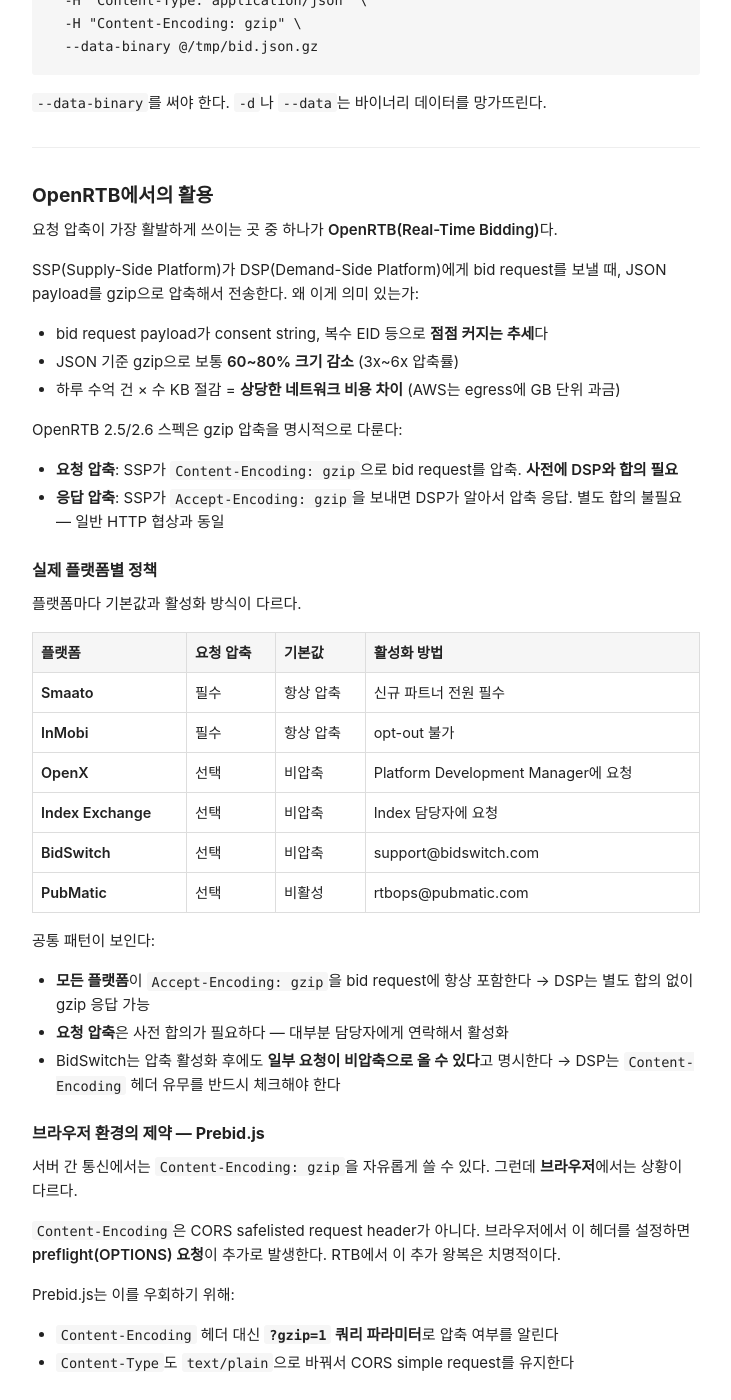
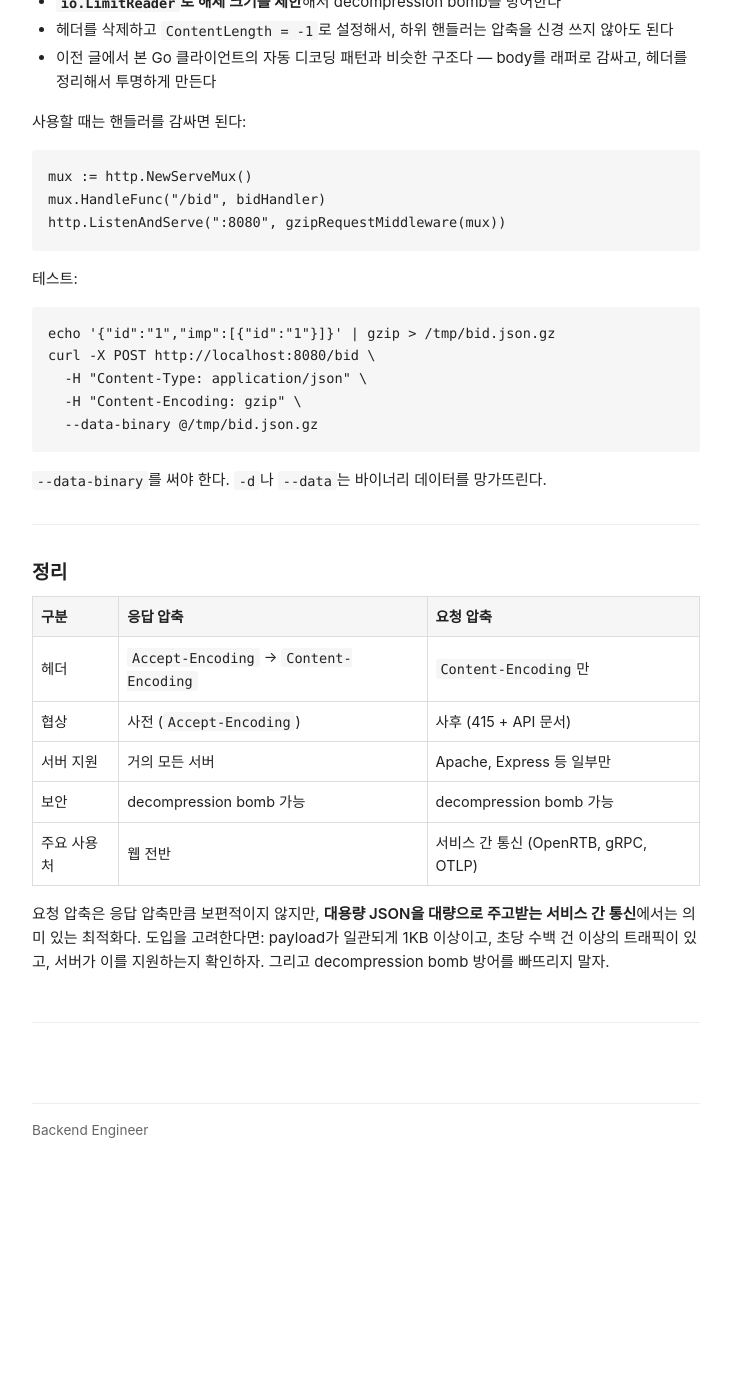
Before and after one commit to junghwan16/junghwan16.github.io, a Jekyll site: the page built from _posts/2026-03-08-http-request-body-compression.md, in a window 1280 px wide and 1400 px high, scrolled down 3878 px. Shown: the whole window, without its empty margins (274-1005 px from the left). Built offline with Jekyll 4.4.1, drawn with Linux system fonts in a browser that asks for light colours; comment, search, counter and statistics services are not loaded; after the commit the page ends 5051 px from its top, so only the background shows below that; some of the changed text lies outside the part shown.

Commit message:
refactor: 요청 압축 글 구조 개선 — Prebid/ProtoBuf 제거, 순서 재배치
Co-Authored-By: Claude Opus 4.6 <noreply@anthropic.com>

````diff
--- a/_posts/2026-03-08-http-request-body-compression.md
+++ b/_posts/2026-03-08-http-request-body-compression.md
@@ -5,15 +5,13 @@ date: 2026-03-08 09:00:00 +0900
 categories: [backend, network]
 ---
 
-> [이전 글](/2026/03/07/http-gzip-compression)에서 서버가 응답을 압축하는 방법을 살펴봤다. 그런데 반대 방향은 어떨까? 클라이언트가 서버에 보내는 **요청 본문**도 압축할 수 있을까? OpenRTB처럼 초당 수십만 건의 JSON을 주고받는 환경에서는 이게 실제로 쓰인다.
+> [이전 글](/2026/03/07/http-gzip-compression)에서 서버가 응답을 압축하는 방법을 살펴봤다. 그런데 반대 방향은 어떨까? 클라이언트가 서버에 보내는 **요청 본문**도 압축할 수 있을까? OpenRTB에서는 초당 수십만 건의 bid request가 오가는데, gzip 하나로 네트워크 비용을 수천만 원 단위로 줄인다.
 
 ---
 
 ## 요청 압축이란
 
-이전 글에서 본 **응답 압축**은 서버 → 클라이언트 방향이었다. **요청 압축**은 그 반대다. 클라이언트가 request body를 gzip으로 압축해서 보내고, 서버가 이를 풀어서 처리한다.
-
-사용하는 헤더는 동일하다. `Content-Encoding: gzip`을 요청에 붙이면 된다.
+클라이언트가 request body를 gzip으로 압축한 뒤, `Content-Encoding: gzip` 헤더를 붙여서 보낸다. `Content-Type`은 원본 데이터의 타입을 그대로 유지한다.
 
 ```
 POST /api/bid HTTP/1.1
@@ -23,8 +21,6 @@ Content-Length: 1234
 
 <압축된 바이너리 body>
 ```
-
-`Content-Type`은 원본 데이터의 타입을 그대로 유지한다. `Content-Length`는 **압축된 후의 크기**다.
 
 ---
 
@@ -57,13 +53,7 @@ Content-Length: 1234
 
 RFC 9110은 이 415 응답에 `Accept-Encoding` 헤더를 포함해서 "나는 이런 인코딩을 받을 수 있어"라고 알려줄 수 있도록 정의했다. 하지만 이건 사후 발견(backward discovery)이지, 사전 협상이 아니다.
 
-| 구분 | 응답 압축 | 요청 압축 |
-|---|---|---|
-| 방향 | 서버 → 클라이언트 | 클라이언트 → 서버 |
-| 협상 | `Accept-Encoding` → `Content-Encoding` | 없음. 보내고 → 안 되면 415 |
-| 보편성 | 거의 모든 서버·클라이언트 지원 | 서버 지원이 제한적 |
-
-실무에서 클라이언트는 어떻게 서버가 압축을 지원하는지 아는가? **API 문서를 읽는다.** 표준 프로토콜 내에서 알아낼 수 있는 깔끔한 방법은 없다.
+정리하면, 응답 압축은 사전 협상이 있고 요청 압축은 없다. 이게 핵심 차이다. 실무에서 클라이언트는 어떻게 서버가 압축을 지원하는지 아는가? **API 문서를 읽는다.**
 
 ---
 
@@ -92,7 +82,7 @@ Nginx가 지원하지 않는다는 게 의외다. 응답 압축의 `gzip on;`은
 
 방어는 세 겹으로 한다:
 
-1. **압축 상태 크기 제한** — `Content-Length`(wire size)부터 체크. 너무 크면 아예 안 받는다
+1. **압축 상태 크기 제한** — wire size부터 체크. 너무 크면 아예 안 받는다
 2. **스트리밍 해제 + 바이트 카운팅** — 한번에 전부 풀지 않고, 해제하면서 바이트를 세다가 임계값을 넘으면 중단
 3. **압축 비율 제한** — Apache의 `DeflateInflateRatioLimit`은 압축 전/후 비율이 200:1을 넘으면 차단한다. 정상 JSON이 200배로 압축되는 건 사실상 불가능하다
 
@@ -100,9 +90,32 @@ Nginx가 지원하지 않는다는 게 의외다. 응답 압축의 `gzip on;`은
 
 ---
 
+## OpenRTB — 요청 압축이 실제로 쓰이는 곳
+
+요청 압축이 가장 활발하게 쓰이는 곳 중 하나가 **OpenRTB(Real-Time Bidding)**다.
+
+SSP(Supply-Side Platform)가 DSP(Demand-Side Platform)에게 bid request를 보낼 때, JSON payload를 gzip으로 압축해서 전송한다. 왜 이게 의미 있는가:
+
+- bid request payload가 consent string, 복수 EID 등으로 **점점 커지는 추세**다
+- JSON 기준 gzip으로 보통 **60~80% 크기 감소** (3x~6x 압축률)
+- 하루 수억 건 × 수 KB 절감 = **상당한 네트워크 비용 차이** (AWS는 egress에 GB 단위 과금)
+
+OpenRTB 2.5/2.6 스펙은 gzip 압축을 명시적으로 다룬다:
+
+- **요청 압축**: SSP가 `Content-Encoding: gzip`으로 bid request를 압축. **사전에 DSP와 합의 필요**
+- **응답 압축**: SSP가 `Accept-Encoding: gzip`을 보내면 DSP가 알아서 압축 응답. 별도 합의 불필요 — 일반 HTTP 협상과 동일
+
+여기서도 요청 압축과 응답 압축의 비대칭이 그대로 드러난다. 응답 압축은 HTTP 표준 협상을 따르니까 별도 합의 없이 되지만, 요청 압축은 사전 합의가 필요하다.
+
+실제로 Smaato, InMobi 같은 SSP는 모든 파트너에게 요청 압축을 필수로 적용하고, OpenX, Index Exchange, BidSwitch 등은 선택 사항으로 두고 담당자에게 연락해서 활성화하는 구조다. 모든 플랫폼이 `Accept-Encoding: gzip`은 항상 보내므로, DSP가 응답을 압축하는 건 언제든 가능하다.
+
+주의할 점: BidSwitch는 압축을 활성화한 후에도 **일부 요청이 비압축으로 올 수 있다**고 문서에 명시한다. DSP는 `Content-Encoding` 헤더 유무를 반드시 체크해서 분기해야 한다.
+
+---
+
 ## Go 서버에서 gzip 요청 처리하기
 
-Go의 `net/http`는 **응답 압축 해제는 자동으로 해주지만, 요청 압축 해제는 안 해준다.** [이전 글](/2026/03/07/http-gzip-compression)에서 봤듯이 Transport가 `gzipReader`로 응답을 투명하게 풀어줬던 것과 달리, 서버 쪽은 수동이다.
+앞서 서버 지원 현황에서 봤듯이, Go의 `net/http`는 요청 압축 해제를 자동으로 해주지 않는다. [이전 글](/2026/03/07/http-gzip-compression)에서 봤듯이 Transport가 `gzipReader`로 응답을 투명하게 풀어줬던 것과 달리, 서버 쪽은 수동이다.
 
 미들웨어로 직접 만들어야 한다:
 
@@ -162,56 +175,6 @@ curl -X POST http://localhost:8080/bid \
 
 ---
 
-## OpenRTB에서의 활용
-
-요청 압축이 가장 활발하게 쓰이는 곳 중 하나가 **OpenRTB(Real-Time Bidding)**다.
-
-SSP(Supply-Side Platform)가 DSP(Demand-Side Platform)에게 bid request를 보낼 때, JSON payload를 gzip으로 압축해서 전송한다. 왜 이게 의미 있는가:
-
-- bid request payload가 consent string, 복수 EID 등으로 **점점 커지는 추세**다
-- JSON 기준 gzip으로 보통 **60~80% 크기 감소** (3x~6x 압축률)
-- 하루 수억 건 × 수 KB 절감 = **상당한 네트워크 비용 차이** (AWS는 egress에 GB 단위 과금)
-
-OpenRTB 2.5/2.6 스펙은 gzip 압축을 명시적으로 다룬다:
-
-- **요청 압축**: SSP가 `Content-Encoding: gzip`으로 bid request를 압축. **사전에 DSP와 합의 필요**
-- **응답 압축**: SSP가 `Accept-Encoding: gzip`을 보내면 DSP가 알아서 압축 응답. 별도 합의 불필요 — 일반 HTTP 협상과 동일
-
-### 실제 플랫폼별 정책
-
-플랫폼마다 기본값과 활성화 방식이 다르다.
-
-| 플랫폼 | 요청 압축 | 기본값 | 활성화 방법 |
-|---|---|---|---|
-| **Smaato** | 필수 | 항상 압축 | 신규 파트너 전원 필수 |
-| **InMobi** | 필수 | 항상 압축 | opt-out 불가 |
-| **OpenX** | 선택 | 비압축 | Platform Development Manager에 요청 |
-| **Index Exchange** | 선택 | 비압축 | Index 담당자에 요청 |
-| **BidSwitch** | 선택 | 비압축 | support@bidswitch.com |
-| **PubMatic** | 선택 | 비활성 | rtbops@pubmatic.com |
-
-공통 패턴이 보인다:
-
-- **모든 플랫폼**이 `Accept-Encoding: gzip`을 bid request에 항상 포함한다 → DSP는 별도 합의 없이 gzip 응답 가능
-- **요청 압축**은 사전 합의가 필요하다 — 대부분 담당자에게 연락해서 활성화
-- BidSwitch는 압축 활성화 후에도 **일부 요청이 비압축으로 올 수 있다**고 명시한다 → DSP는 `Content-Encoding` 헤더 유무를 반드시 체크해야 한다
-
-### 브라우저 환경의 제약 — Prebid.js
-
-서버 간 통신에서는 `Content-Encoding: gzip`을 자유롭게 쓸 수 있다. 그런데 **브라우저**에서는 상황이 다르다.
-
-`Content-Encoding`은 CORS safelisted request header가 아니다. 브라우저에서 이 헤더를 설정하면 **preflight(OPTIONS) 요청**이 추가로 발생한다. RTB에서 이 추가 왕복은 치명적이다.
-
-Prebid.js는 이를 우회하기 위해:
-- `Content-Encoding` 헤더 대신 **`?gzip=1` 쿼리 파라미터**로 압축 여부를 알린다
-- `Content-Type`도 `text/plain`으로 바꿔서 CORS simple request를 유지한다
-
-### 대안: Protocol Buffers
-
-OpenRTB 3.0은 JSON 외에 Protocol Buffers 같은 바이너리 포맷도 지원한다. 압축 없이도 JSON보다 작고, 직렬화/역직렬화 CPU도 적다. Google Authorized Buyers는 고빈도 환경에서 ProtoBuf를 권장한다.
-
----
-
 ## 정리
 
 | 구분 | 응답 압축 | 요청 압축 |
@@ -222,4 +185,4 @@ OpenRTB 3.0은 JSON 외에 Protocol Buffers 같은 바이너리 포맷도 지원
 | 보안 | decompression bomb 가능 | decompression bomb 가능 |
 | 주요 사용처 | 웹 전반 | 서비스 간 통신 (OpenRTB, gRPC, OTLP) |
 
-요청 압축은 응답 압축만큼 보편적이지 않지만, **대용량 JSON을 대량으로 주고받는 서비스 간 통신**에서는 의미 있는 최적화다. 서버가 지원하는지 확인하고, decompression bomb 방어를 반드시 구현해야 한다는 점만 기억하면 된다.
+요청 압축은 응답 압축만큼 보편적이지 않지만, **대용량 JSON을 대량으로 주고받는 서비스 간 통신**에서는 의미 있는 최적화다. 도입을 고려한다면: payload가 일관되게 1KB 이상이고, 초당 수백 건 이상의 트래픽이 있고, 서버가 이를 지원하는지 확인하자. 그리고 decompression bomb 방어를 빠뜨리지 말자.
````
